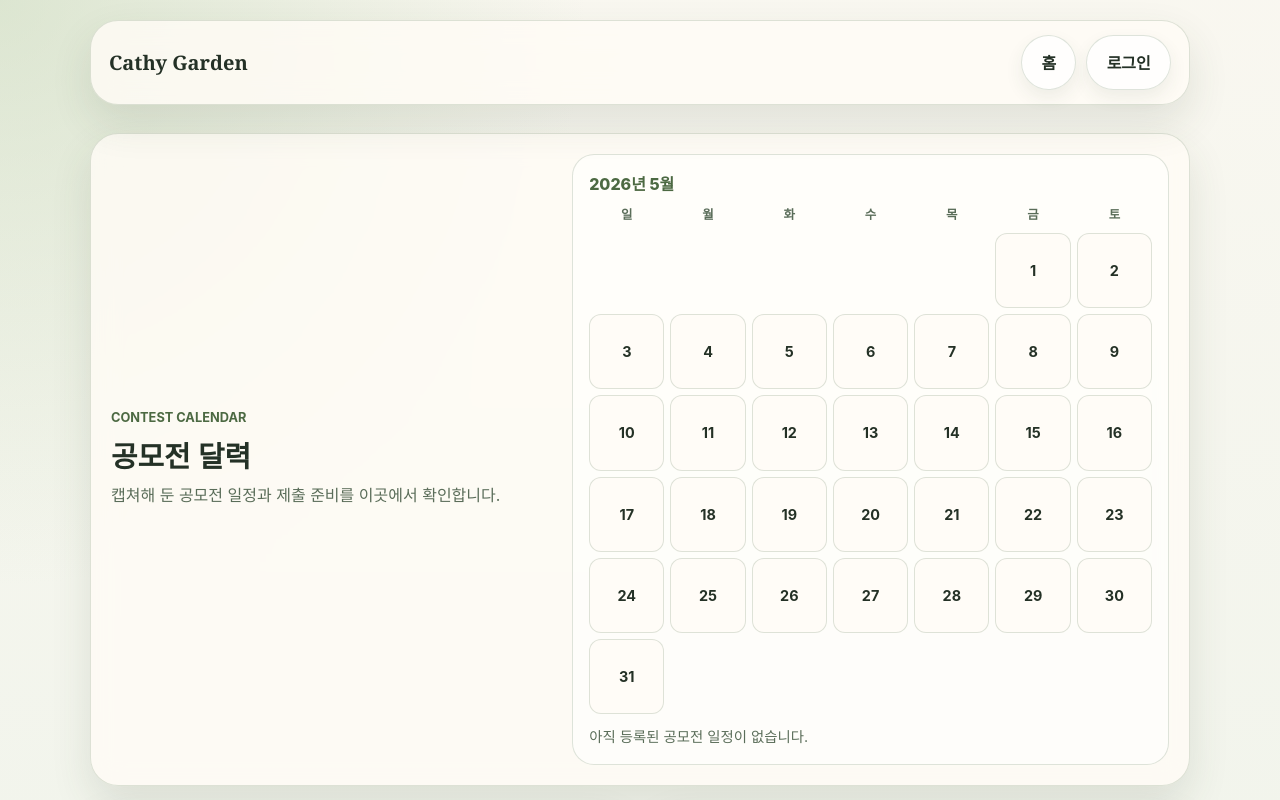
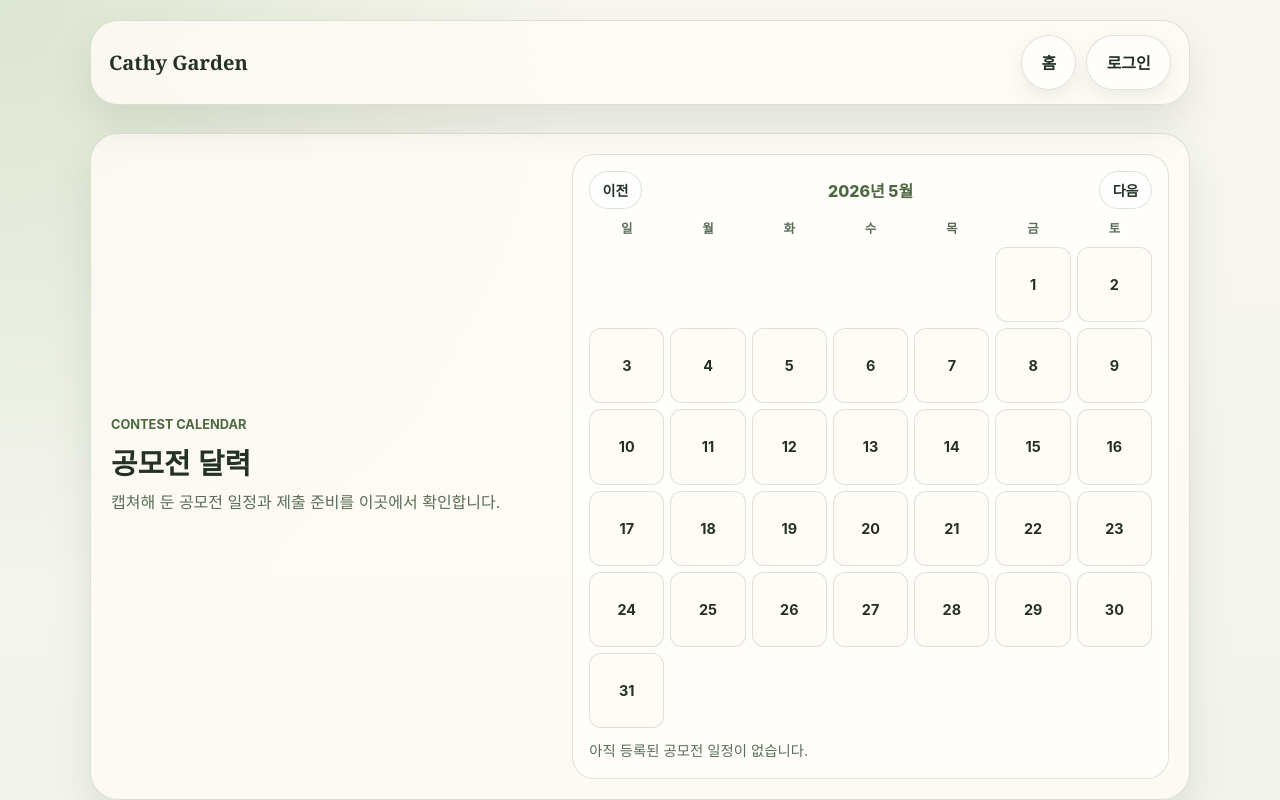
Before and after one commit to in63119/cathy-garden, a Next.js app: page / in a window 1280 px wide. Shown: the top 800 px of the page. Built offline with nearby package versions, Linux system fonts and the light colour scheme; no server answers; a web font is replaced by a local one.

Commit message:
feat: add month navigation to contest calendar

```diff
--- a/components/contest-calendar.tsx
+++ b/components/contest-calendar.tsx
@@ -1,3 +1,7 @@
+"use client";
+
+import { useMemo, useState } from "react";
+
 const weekdayLabels = ["일", "월", "화", "수", "목", "금", "토"];
 
 type CalendarDay = {
@@ -32,8 +36,26 @@ function formatMonthLabel(monthDate: Date) {
 }
 
 export function ContestCalendar() {
-  const monthDate = new Date();
-  const calendarDays = buildCalendarDays(monthDate);
+  const [visibleMonth, setVisibleMonth] = useState(() => {
+    const today = new Date();
+
+    return new Date(today.getFullYear(), today.getMonth(), 1);
+  });
+  const calendarDays = useMemo(
+    () => buildCalendarDays(visibleMonth),
+    [visibleMonth],
+  );
+
+  function moveMonth(monthOffset: number) {
+    setVisibleMonth(
+      (currentMonth) =>
+        new Date(
+          currentMonth.getFullYear(),
+          currentMonth.getMonth() + monthOffset,
+          1,
+        ),
+    );
+  }
 
   return (
     <section
@@ -52,8 +74,26 @@ export function ContestCalendar() {
         </div>
 
         <div className="contest-calendar-board" aria-label="공모전 월간 달력">
-          <div className="contest-calendar-month">
-            {formatMonthLabel(monthDate)}
+          <div className="contest-calendar-toolbar">
+            <button
+              type="button"
+              className="contest-calendar-nav-button"
+              onClick={() => moveMonth(-1)}
+              aria-label="이전 달 보기"
+            >
+              이전
+            </button>
+            <div className="contest-calendar-month">
+              {formatMonthLabel(visibleMonth)}
+            </div>
+            <button
+              type="button"
+              className="contest-calendar-nav-button"
+              onClick={() => moveMonth(1)}
+              aria-label="다음 달 보기"
+            >
+              다음
+            </button>
           </div>
 
           <div className="contest-calendar-grid contest-calendar-weekdays">
--- a/src/app/globals.css
+++ b/src/app/globals.css
@@ -339,9 +339,41 @@ input {
   background: rgba(255, 255, 255, 0.5);
 }
 
+.contest-calendar-toolbar {
+  display: grid;
+  grid-template-columns: auto minmax(0, 1fr) auto;
+  gap: 8px;
+  align-items: center;
+}
+
 .contest-calendar-month {
+  min-width: 0;
+  color: var(--accent-strong);
   font-weight: 800;
-  color: var(--accent-strong);
+  text-align: center;
+}
+
+.contest-calendar-nav-button {
+  min-height: 38px;
+  padding: 0 0.78rem;
+  border: 1px solid var(--border);
+  border-radius: 999px;
+  background: rgba(255, 255, 255, 0.72);
+  color: var(--foreground);
+  cursor: pointer;
+  font: inherit;
+  font-size: 0.88rem;
+  font-weight: 800;
+  transition:
+    background-color 140ms ease,
+    border-color 140ms ease,
+    transform 140ms ease;
+}
+
+.contest-calendar-nav-button:hover {
+  transform: translateY(-1px);
+  border-color: var(--border-strong);
+  background: rgba(255, 255, 255, 0.9);
 }
 
 .contest-calendar-grid {
@@ -619,6 +651,12 @@ input {
     padding: 12px;
   }
 
+  .contest-calendar-nav-button {
+    min-height: 36px;
+    padding: 0 0.68rem;
+    font-size: 0.82rem;
+  }
+
   .contest-calendar-grid {
     gap: 4px;
   }
```
Also changed, not shown: 1 other file (tests, documents, lock files or other folders).
